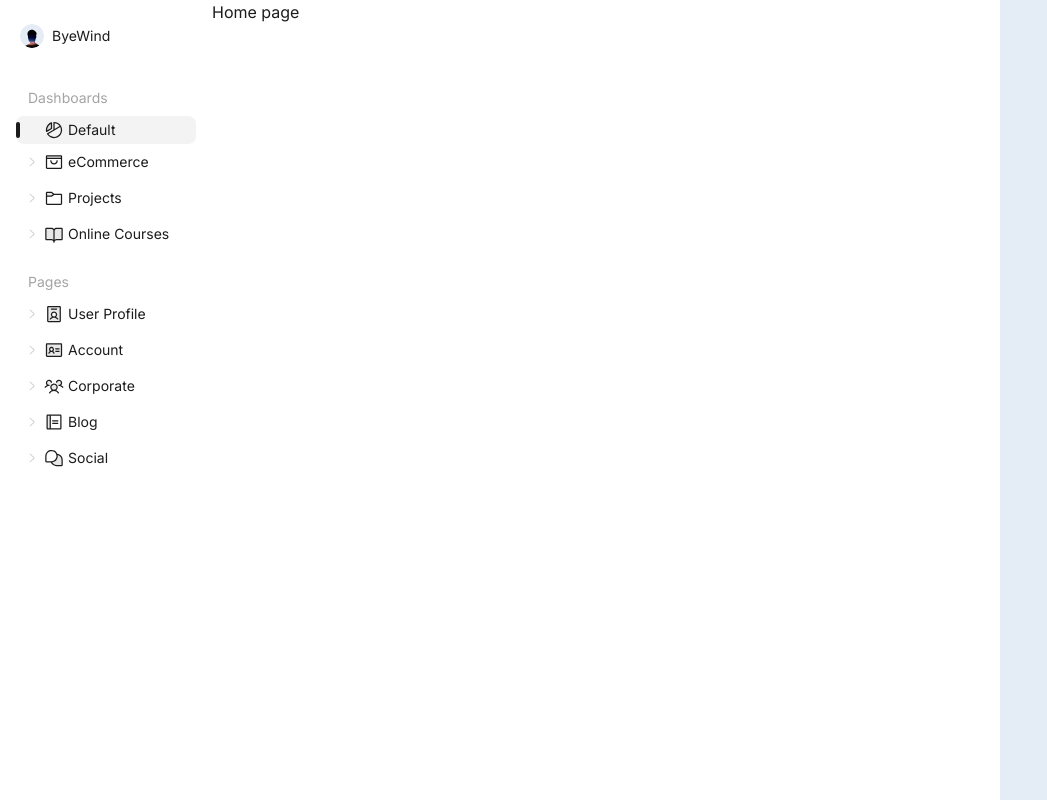
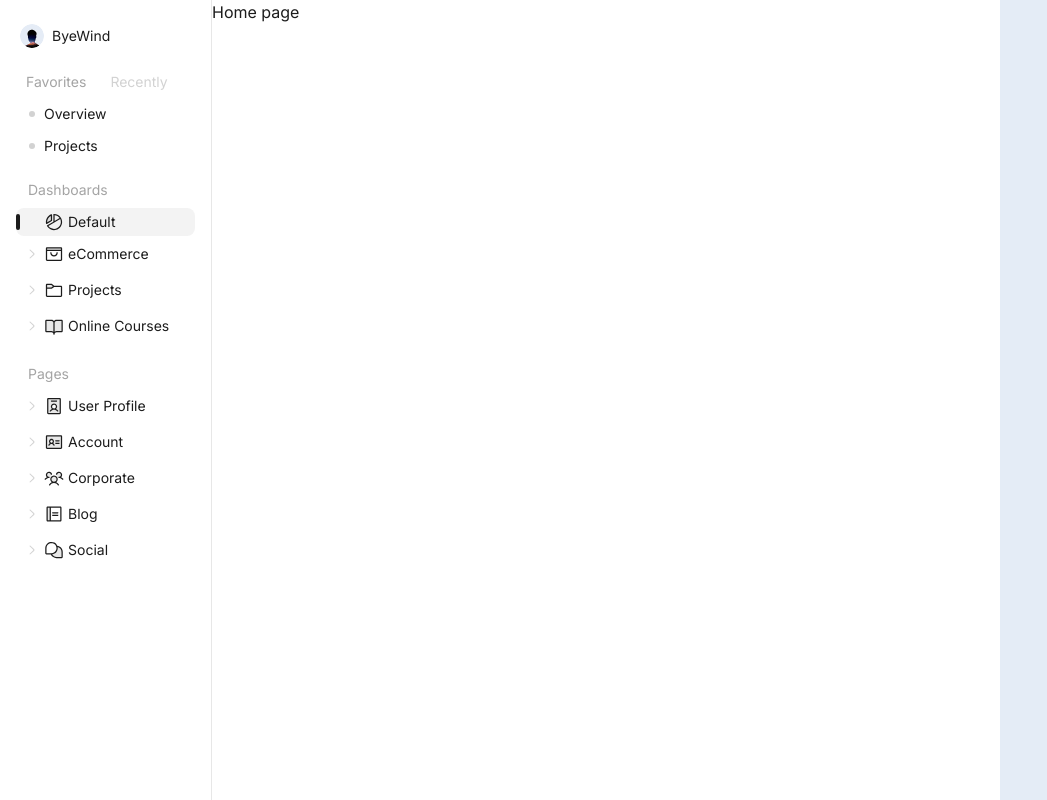
Before and after one commit to ritiksharmarj/juspay-assignment, a React (Vite) app: page / in a window 1280 px wide. Shown: the whole page, without its empty margins (0-1047 px from the left). Built offline with nearby package versions, Linux system fonts and the light colour scheme.

Commit message:
feat: tabs

```diff
--- a/package.json
+++ b/package.json
@@ -11,6 +11,7 @@
     "lint:fix": "biome check --write ."
   },
   "dependencies": {
+    "@radix-ui/react-tabs": "^1.1.12",
     "clsx": "^2.1.1",
     "lucide-react": "^0.525.0",
     "react": "^19.1.0",
--- a/src/components/ui/sidebar-left.jsx
+++ b/src/components/ui/sidebar-left.jsx
@@ -19,6 +19,7 @@ import {
   CollapsibleTrigger,
   useCollapsible,
 } from "./collapsible";
+import { Tabs, TabsContent, TabsList, TabsTrigger } from "./tabs";
 
 const dashboardsData = [
   {
@@ -276,17 +277,47 @@ function CollapsibleSidebarItem({ navItem }) {
 
 export function SidebarLeft() {
   return (
-    <div className="relative flex size-full flex-col gap-4 py-5">
-      <div className="px-4">
+    <div className="relative flex size-full h-dvh flex-col gap-4 border-foreground/10 border-r">
+      <div className="px-4 pt-5">
         <div className="flex h-8 cursor-pointer items-center gap-2 rounded-lg p-1 text-sm transition-colors hover:bg-foreground/5">
           <img src={ByeWind} alt="avatar" className="size-6 rounded-full" />
           ByeWind
         </div>
       </div>
 
-      <div></div>
+      <div className="px-4">
+        <Tabs defaultValue="favorites">
+          <TabsList>
+            <TabsTrigger value="favorites">Favorites</TabsTrigger>
+            <TabsTrigger value="recently">Recently</TabsTrigger>
+          </TabsList>
+          <TabsContent
+            value="favorites"
+            className="flex flex-col gap-1 text-sm"
+          >
+            <div className="flex h-7 items-center rounded-lg py-1 pr-2 pl-[13px] hover:bg-foreground/5">
+              <div className="mr-[9px] size-1.5 rounded-full bg-foreground/20" />
+              Overview
+            </div>
+            <div className="flex h-7 items-center rounded-lg py-1 pr-2 pl-[13px] hover:bg-foreground/5">
+              <div className="mr-[9px] size-1.5 rounded-full bg-foreground/20" />
+              Projects
+            </div>
+          </TabsContent>
+          <TabsContent value="recently" className="flex flex-col gap-1 text-sm">
+            <div className="flex h-7 items-center rounded-lg py-1 pr-2 pl-[13px] hover:bg-foreground/5">
+              <div className="mr-[9px] size-1.5 rounded-full bg-foreground/20" />
+              eCommerce
+            </div>
+            <div className="flex h-7 items-center rounded-lg py-1 pr-2 pl-[13px] hover:bg-foreground/5">
+              <div className="mr-[9px] size-1.5 rounded-full bg-foreground/20" />
+              Documents
+            </div>
+          </TabsContent>
+        </Tabs>
+      </div>
 
-      <div className="flex flex-1 flex-col gap-4 overflow-y-auto px-4">
+      <div className="flex flex-1 flex-col gap-4 overflow-y-auto px-4 pb-5">
         <div className="flex flex-col gap-1">
           <div className="flex h-7 items-center px-3 py-1 text-foreground/40 text-sm">
             Dashboards
--- /dev/null
+++ b/src/components/ui/tabs.jsx
@@ -0,0 +1,51 @@
+import * as TabsPrimitive from "@radix-ui/react-tabs";
+
+import { cn } from "@/lib/utils";
+
+function Tabs({ className, ...props }) {
+  return (
+    <TabsPrimitive.Root
+      data-slot="tabs"
+      className={cn("flex flex-col gap-1", className)}
+      {...props}
+    />
+  );
+}
+
+function TabsList({ className, ...props }) {
+  return (
+    <TabsPrimitive.List
+      data-slot="tabs-list"
+      className={cn(
+        "inline-flex h-7 w-full items-center gap-2 rounded-lg bg-muted p-0.5",
+        className,
+      )}
+      {...props}
+    />
+  );
+}
+
+function TabsTrigger({ className, ...props }) {
+  return (
+    <TabsPrimitive.Trigger
+      data-slot="tabs-trigger"
+      className={cn(
+        "inline-flex h-full cursor-pointer items-center justify-center whitespace-nowrap rounded-lg px-2 py-1 text-foreground/20 text-sm transition-colors hover:text-foreground/40 data-[state=active]:text-foreground/40",
+        className,
+      )}
+      {...props}
+    />
+  );
+}
+
+function TabsContent({ className, ...props }) {
+  return (
+    <TabsPrimitive.Content
+      data-slot="tabs-content"
+      className={cn("flex-1 outline-none", className)}
+      {...props}
+    />
+  );
+}
+
+export { Tabs, TabsList, TabsTrigger, TabsContent };
```
Also changed, not shown: 1 other file (tests, documents, lock files or other folders).
